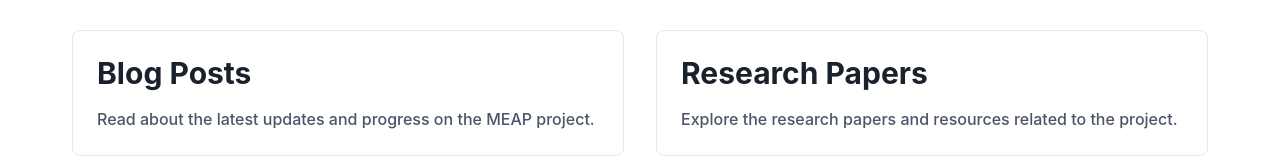
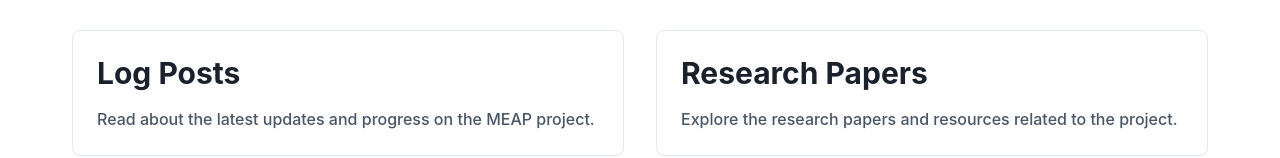
Before and after one commit to Tokeley/MeapLog, a React (Vite) app in the folder frontend/: page /#/ in a window 1280 px wide. Shown: the part 737-895 px from the top of the page. Built offline with nearby package versions, Linux system fonts and the light colour scheme.

Commit message:
Changed Blog to Log

```diff
--- a/frontend/src/pages/Home.tsx
+++ b/frontend/src/pages/Home.tsx
@@ -32,7 +32,7 @@
           >
             <RouterLink to="/blog">
               <Heading as="h2" size="lg" mb={4}>
-                Blog Posts
+                Log Posts
               </Heading>
               <Text color="gray.600">
                 Read about the latest updates and progress on the MEAP project.
```
